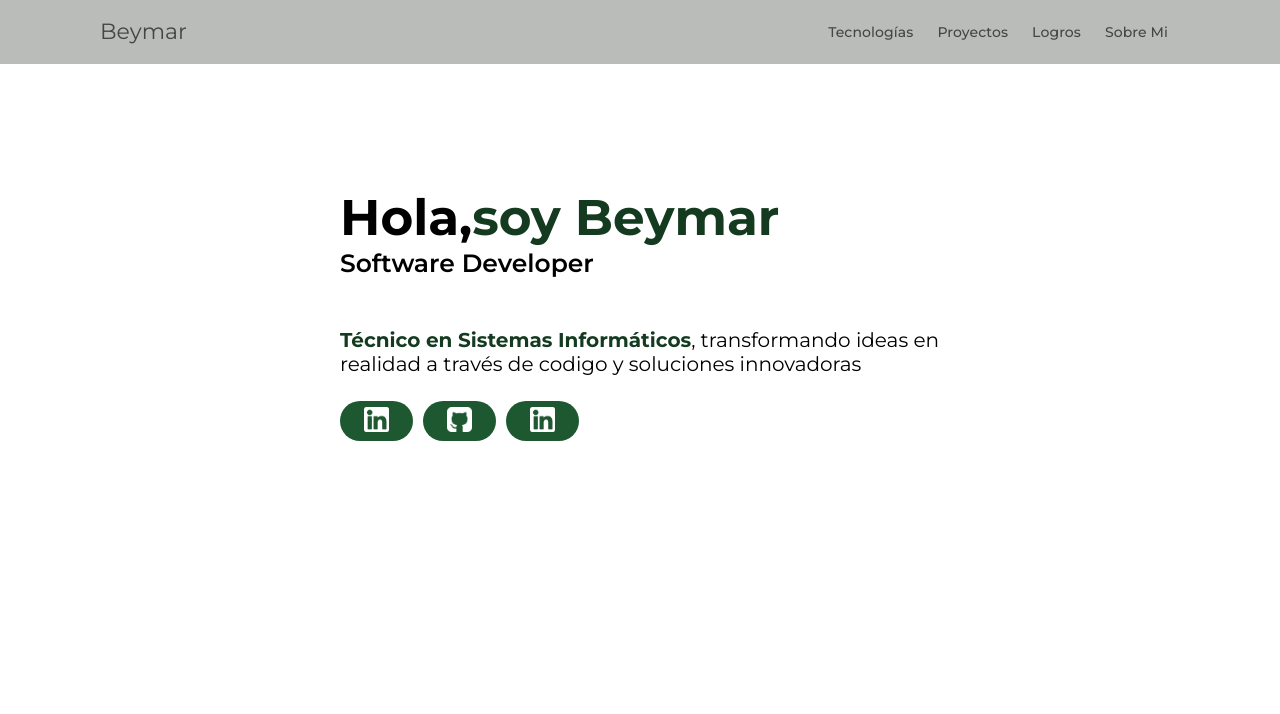
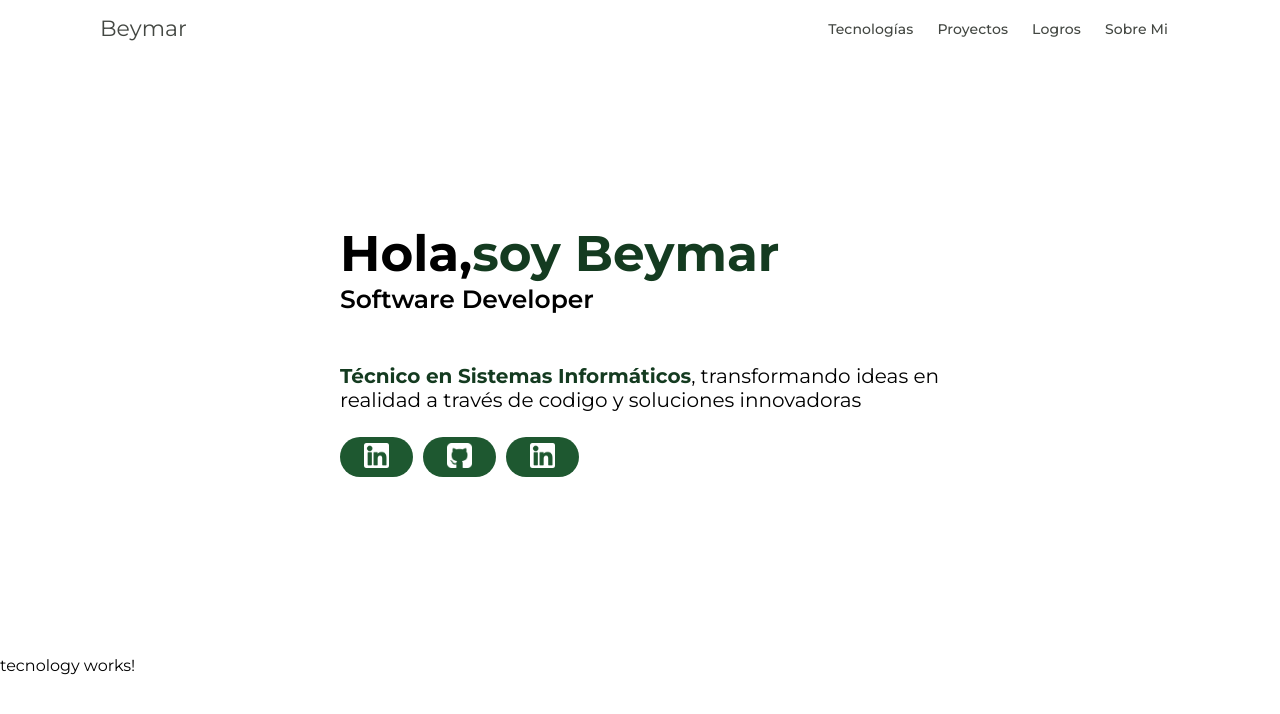
Before and after one commit to bxymar/portafolio-web, an Angular app: page / in a window 1280 px wide. Shown: the top 714 px of the page. Built offline with nearby package versions, Linux system fonts and the light colour scheme; a web font is replaced by a local one.

Commit message:
Avance del portafolio web

```diff
--- a/public/scss/tooltip.scss
+++ b/public/scss/tooltip.scss
@@ -1,6 +1,8 @@
-.mat-mdc-tooltip{
-    --mdc-plain-tooltip-supporting-text-color: #fafafa;
-    --mdc-plain-tooltip-container-color: #2d8448;
-    --mdc-plain-tooltip-supporting-text-size: 0.80rem;
-    --mdc-plain-tooltip-supporting-text-weight: 600;
+@mixin tooltip-styles{
+    .mat-mdc-tooltip{
+        --mdc-plain-tooltip-supporting-text-color: #fafafa;
+        --mdc-plain-tooltip-container-color: #2d8448;
+        --mdc-plain-tooltip-supporting-text-size: 0.80rem;
+        --mdc-plain-tooltip-supporting-text-weight: 600;
+    }
 }
--- a/src/app/components/presentation/presentation.component.scss
+++ b/src/app/components/presentation/presentation.component.scss
@@ -1,6 +1,6 @@
 .container-app-presentation{
     display: grid;
-    height: 500px;
+    height: 580px;
     justify-content: center;
     align-items: center;
 }
--- /dev/null
+++ b/src/app/components/tecnology/tecnology.component.html
@@ -0,0 +1 @@
+<p>tecnology works!</p>
--- a/src/app/shared/layout/layout.component.html
+++ b/src/app/shared/layout/layout.component.html
@@ -3,5 +3,8 @@
     <div class="app-header">
         <app-header />
     </div>
+    <div class="app-tecnology">
+        <app-tecnology />
+    </div>
 
 </div>
--- a/src/app/shared/layout/layout.component.ts
+++ b/src/app/shared/layout/layout.component.ts
@@ -1,9 +1,10 @@
 import { Component } from '@angular/core';
 import { HeaderComponent } from '../header/header.component';
+import { TecnologyComponent } from '../../components/tecnology/tecnology.component';
 
 @Component({
   selector: 'app-layout',
-  imports: [HeaderComponent],
+  imports: [HeaderComponent, TecnologyComponent],
   templateUrl: './layout.component.html',
   styleUrl: './layout.component.scss'
 })
--- a/src/app/shared/sidebar/sidebar.component.html
+++ b/src/app/shared/sidebar/sidebar.component.html
@@ -3,20 +3,26 @@
     <span>Beymar</span>
 
     <span class="example-spacer"></span>
+
     @if (isMovile()){
-        @defer {
-            <button mat-icon-button>
-                <mat-icon>menu</mat-icon>
-            </button>
-        }
+        <button mat-icon-button (click)="sidenav.toggle()"><mat-icon>menu</mat-icon></button>
     }
     @else {
-        @defer {
-            <a mat-button routerLink="/home">Tecnologías</a>
-            <a mat-button routerLink="/home">Proyectos</a>
-            <a mat-button routerLink="/home">Logros</a>
-            <a mat-button routerLink="/home">Sobre Mi</a>
-        }
+        <a mat-button routerLink="/home">Tecnologías</a>
+        <a mat-button routerLink="/home">Proyectos</a>
+        <a mat-button routerLink="/home">Logros</a>
+        <a mat-button routerLink="/home">Sobre Mi</a>
     }
 
 </mat-toolbar>
+
+@defer {
+    <mat-sidenav-container>
+        <mat-sidenav #sidenav [fixedInViewport]="true" [fixedTopGap]="60" mode="over">
+            <div><a>Tecnologías</a></div>
+            <div><a>Proyectos</a></div>
+            <div><a>Logros</a></div>
+            <div><a>Sobre Mi</a></div>
+        </mat-sidenav>
+    </mat-sidenav-container>
+}
--- a/src/app/shared/sidebar/sidebar.component.scss
+++ b/src/app/shared/sidebar/sidebar.component.scss
@@ -2,6 +2,41 @@
     flex: 1 1 auto;
 }
 
+mat-sidenav{
+    div{
+        margin: 20px 0 0 0;
+    }
+}
+
+mat-toolbar, mat-sidenav{
+    border-bottom: 2px solid #fafafa10;
+    background: #fafafa10;
+    backdrop-filter: blur(0.4rem);
+    -webkit-backdrop-filter: blur(0.4rem);
+}
+
+mat-sidenav{
+    width: 100%;
+    padding-left: 100px;
+}
+
 mat-toolbar{
     padding: 0 100px;
+    height: 60px;
 }
+
+mat-sidenav-container{
+    width: auto;
+}
+
+//RESPONSIVE
+@media (max-width: 768px){
+    mat-toolbar{
+        padding: 0 0;
+    }
+
+    mat-sidenav{
+        padding-left: 0;
+        width: 200px;
+    }
+}
--- a/src/app/shared/sidebar/sidebar.component.ts
+++ b/src/app/shared/sidebar/sidebar.component.ts
@@ -1,14 +1,15 @@
-import { Component, inject } from '@angular/core';
+import { Component, inject, ViewChild } from '@angular/core';
 import { toSignal } from '@angular/core/rxjs-interop';
 import { BreakpointObserver, Breakpoints } from '@angular/cdk/layout';
 import { MatToolbarModule } from '@angular/material/toolbar';
 import { MatButtonModule } from '@angular/material/button';
 import { MatIconModule } from '@angular/material/icon';
+import { MatSidenav, MatSidenavModule } from '@angular/material/sidenav';
 import { map } from 'rxjs';
 
 @Component({
   selector: 'app-sidebar',
-  imports: [MatToolbarModule, MatIconModule, MatButtonModule],
+  imports: [MatToolbarModule, MatIconModule, MatButtonModule, MatSidenavModule],
   templateUrl: './sidebar.component.html',
   styleUrl: './sidebar.component.scss'
 })
@@ -23,4 +24,6 @@ export class SidebarComponent {
 
   //CONVERTIR DE OBSERVABLE A SIGNAL
   isMovile = toSignal(this.isMovile$, {initialValue: false});
+
+  @ViewChild('sidenav') sidenav!: MatSidenav;
 }
--- a/src/styles.scss
+++ b/src/styles.scss
@@ -1,5 +1,8 @@
 @use '@angular/material' as mat;
 @use 'app/styles_theme-colors.scss' as mut;
+@use '../public/scss/tooltip.scss' as tooltip;
+
+@include tooltip.tooltip-styles;
 
 html {
   color-scheme: light dark;
@@ -25,5 +28,3 @@ body{
   padding: 0;
   box-sizing: border-box;
 }
-
-@import "../public/scss/tooltip.scss";
```
Also changed, not shown: src/app/components/tecnology/tecnology.component.ts (added, +11 -0 lines), src/app/components/tecnology/tecnology.component.scss (added).
